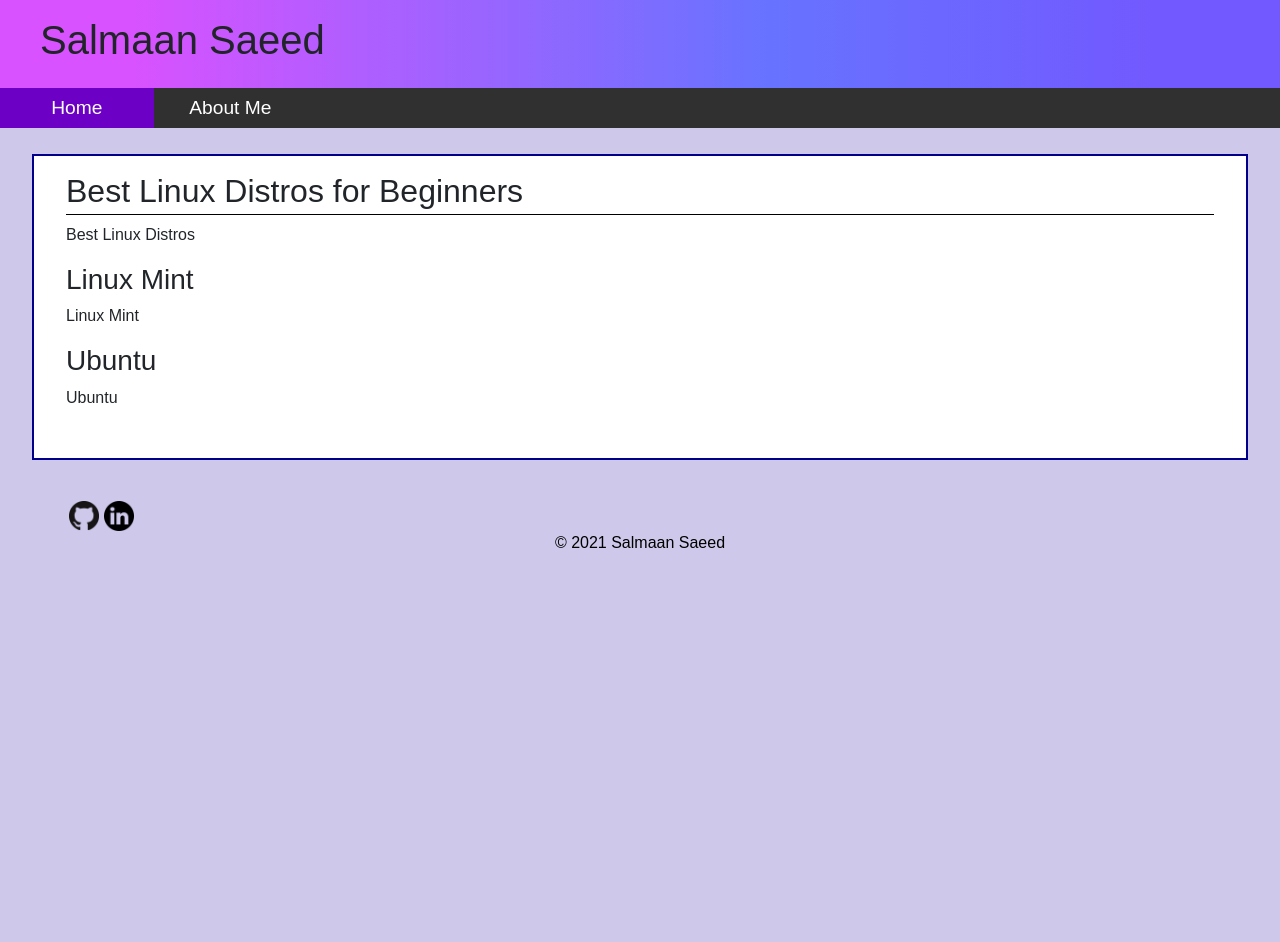
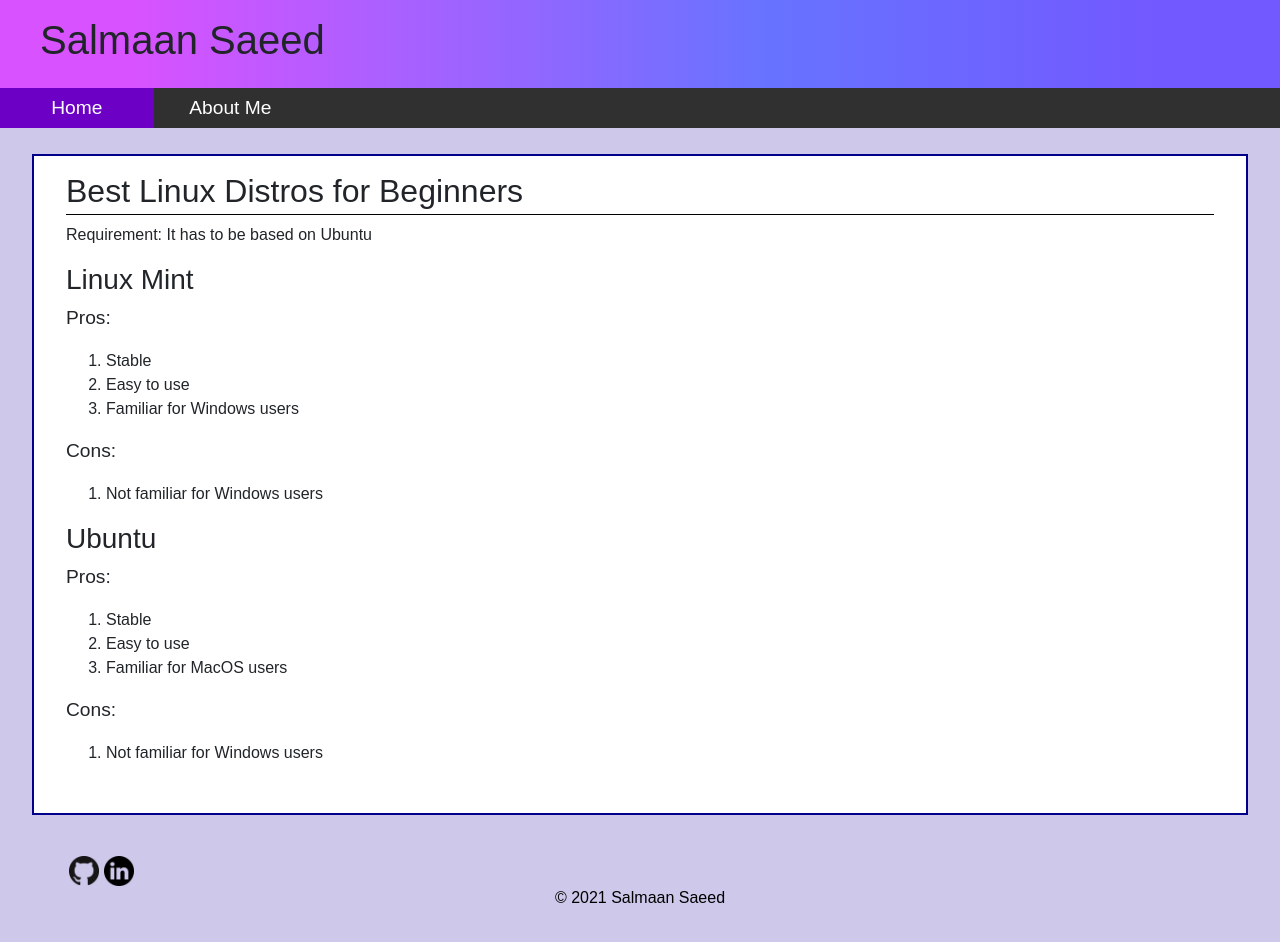
Before and after one commit to sagedemage/BestLinuxDistrosForBeginners, a plain HTML site: page index.html in a window 1280 px wide. Before the commit the page ends 800 px from the top, so only its background shows below. Drawn offline with nearby package versions, Linux system fonts and the light colour scheme.

Commit message:
Created Linux Beginner page

```diff
--- a/css/styles.css
+++ b/css/styles.css
@@ -54,6 +54,10 @@
 h2, .header_line {
 	border-bottom: 1px solid black;
 	padding-bottom: 3px;
+}
+
+.header4 {
+	font-size: 1.2em;
 }
 
 .navigation {
--- a/index.html
+++ b/index.html
@@ -28,18 +28,35 @@
 		<!-- Navigation Bar -->
 		<ul class="navigation">
 			<li><a class="active" href="index.html"> Home </a></li>
-			<li><a href="https://sagedemage.github.io/PersonalWebsite/index.html"> About Me </a></li>
+			<li><a href="pages/about_me.html"> About Me </a></li>
 		</ul>
 		<main>
 			<!-- Article Content -->
 			<div class="content">
 				<h2> Best Linux Distros for Beginners </h2>
-				<p> Best Linux Distros </p>
-
+				<p> Requirement: It has to be based on Ubuntu </p>
 				<h3> Linux Mint </h3>
-				<p> Linux Mint </p>
+				<p class="header4"> Pros: </p>
+				<ol>
+					<li> Stable </li>
+					<li> Easy to use </li>
+					<li> Familiar for Windows users </li>
+				</ol>
+				<p class="header4"> Cons: </p>
+				<ol>
+					<li> Not familiar for Windows users </li>
+				</ol>
 				<h3> Ubuntu </h3>
-				<p> Ubuntu </p>
+				<p class="header4"> Pros: </p>
+				<ol>
+					<li> Stable </li>
+					<li> Easy to use </li>
+					<li> Familiar for MacOS users </li>
+				</ol>
+				<p class="header4"> Cons: </p>
+				<ol>
+					<li>Not familiar for Windows users </li>
+				</ol>
 			</div>
 		</main>
 		<footer>
```
